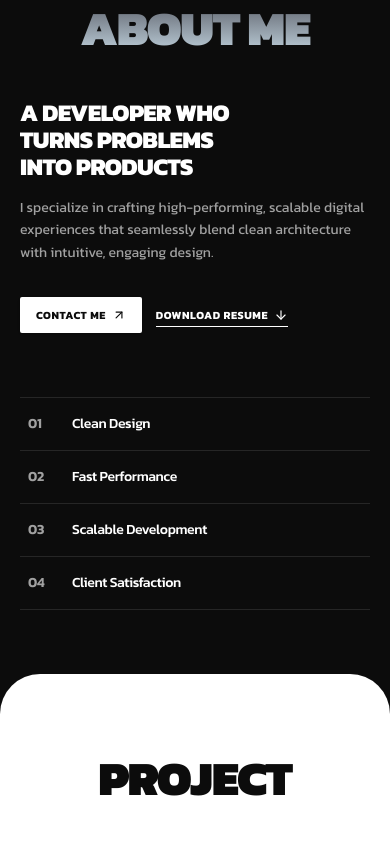
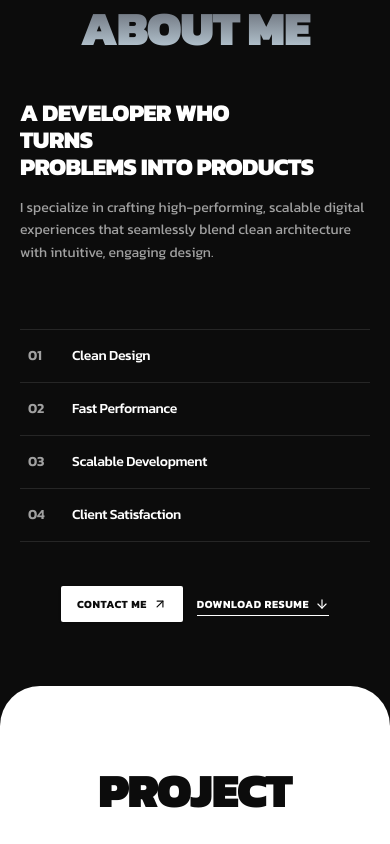
Before and after one commit to KA51M/kasim-Wd, a React app: page / in a window 390 px wide. Shown: the part 920-1764 px from the top of the page. Built offline with nearby package versions, Linux system fonts and the light colour scheme; the HTML template or start-up script is replaced by a standard one.

Commit message:
Update AboutSection and ProjectsSection

```diff
--- a/src/components/sections/AboutSection.tsx
+++ b/src/components/sections/AboutSection.tsx
@@ -8,15 +8,15 @@ const titles = [
   {
     lines: [
       "Building Solution",
-      "Through Code",
-      "And Creativity"
+      "Through",
+      "Code And Creativity"
     ]
   },
   {
     lines: [
       "A Developer Who",
-      "Turns Problems",
-      "Into Products"
+      "Turns",
+      "Problems Into Products"
     ]
   }
 ];
@@ -39,6 +39,31 @@ const features = [
     title: "Client Satisfaction"
   }
 ];
+
+const CTAButtons = ({ className = "" }: { className?: string }) => (
+  <div className={`flex flex-row items-center gap-3.5 sm:gap-6 pt-1 w-full max-w-full ${className}`}>
+    {/* CTA 1: Contact Me */}
+    <a
+      href="mailto:kasim@example.com"
+      className="group inline-flex items-center justify-center gap-1.5 sm:gap-2.5 px-4 sm:px-6 md:px-7 py-2.5 sm:py-3.5 rounded-xs bg-white text-[#0C0C0C] text-[11px] sm:text-xs md:text-sm font-bold uppercase tracking-wider transition-all duration-200 hover:bg-neutral-200 hover:scale-[1.02] active:scale-[0.98] cursor-pointer shadow-sm shrink-0 whitespace-nowrap"
+    >
+      <span>Contact Me</span>
+      <ArrowUpRight className="w-3.5 h-3.5 sm:w-4 sm:h-4 text-[#0C0C0C] group-hover:translate-x-0.5 group-hover:-translate-y-0.5 transition-transform duration-200" />
+    </a>
+
+    {/* CTA 2: Download Resume */}
+    <a
+      href="/Kasim_Resume.pdf"
+      download="Kasim_Resume.pdf"
+      className="group inline-flex items-center justify-center gap-1.5 sm:gap-2 text-white text-[11px] sm:text-xs md:text-sm font-bold uppercase tracking-wider py-1 relative cursor-pointer shrink-0 whitespace-nowrap"
+    >
+      <span>Download Resume</span>
+      <ArrowDown className="w-3.5 h-3.5 sm:w-4 sm:h-4 text-white group-hover:translate-y-0.5 transition-transform duration-200" />
+      {/* Clean bottom underline */}
+      <span className="absolute bottom-0 left-0 w-full h-[1.5px] bg-white transition-all duration-200 group-hover:opacity-60"></span>
+    </a>
+  </div>
+);
 
 export const AboutSection = () => {
   const [titleIndex, setTitleIndex] = useState(0);
@@ -68,7 +93,7 @@ export const AboutSection = () => {
       {/* Main 2-Column Content Grid */}
       <div className="max-w-6xl mx-auto w-full grid grid-cols-1 lg:grid-cols-12 gap-10 sm:gap-12 lg:gap-16 items-start">
 
-        {/* Left Column: Alternating Heading, 2-line Description & 2 CTAs */}
+        {/* Left Column: Alternating Heading, 2-line Description & Desktop CTAs */}
         <FadeIn delay={0.2} y={30} className="lg:col-span-7 flex flex-col items-start text-left w-full pr-0 lg:pr-6">
           {/* Animated Alternating Heading Container with CSS Grid stack to eliminate layout shift */}
           <div className="w-full grid grid-cols-1 [grid-template-areas:'stack'] items-center overflow-hidden">
@@ -95,28 +120,9 @@ export const AboutSection = () => {
             I specialize in crafting high-performing, scalable digital experiences that seamlessly blend clean architecture with intuitive, engaging design.
           </p>
 
-          {/* 2 CTA Buttons in Same Row on Mobile and Desktop */}
-          <div className="flex flex-row items-center justify-start gap-3.5 sm:gap-6 mt-7 sm:mt-9 pt-1 w-full max-w-full">
-            {/* CTA 1: Contact Me */}
-            <a
-              href="mailto:kasim@example.com"
-              className="group inline-flex items-center justify-center gap-1.5 sm:gap-2.5 px-4 sm:px-6 md:px-7 py-2.5 sm:py-3.5 rounded-xs bg-white text-[#0C0C0C] text-[11px] sm:text-xs md:text-sm font-bold uppercase tracking-wider transition-all duration-200 hover:bg-neutral-200 hover:scale-[1.02] active:scale-[0.98] cursor-pointer shadow-sm shrink-0 whitespace-nowrap"
-            >
-              <span>Contact Me</span>
-              <ArrowUpRight className="w-3.5 h-3.5 sm:w-4 sm:h-4 text-[#0C0C0C] group-hover:translate-x-0.5 group-hover:-translate-y-0.5 transition-transform duration-200" />
-            </a>
-
-            {/* CTA 2: Download Resume */}
-            <a
-              href="/Kasim_Resume.pdf"
-              download="Kasim_Resume.pdf"
-              className="group inline-flex items-center justify-center gap-1.5 sm:gap-2 text-white text-[11px] sm:text-xs md:text-sm font-bold uppercase tracking-wider py-1 relative cursor-pointer shrink-0 whitespace-nowrap"
-            >
-              <span>Download Resume</span>
-              <ArrowDown className="w-3.5 h-3.5 sm:w-4 sm:h-4 text-white group-hover:translate-y-0.5 transition-transform duration-200" />
-              {/* Clean bottom underline */}
-              <span className="absolute bottom-0 left-0 w-full h-[1.5px] bg-white transition-all duration-200 group-hover:opacity-60"></span>
-            </a>
+          {/* Desktop Only CTAs */}
+          <div className="hidden lg:flex mt-7 sm:mt-9 w-full">
+            <CTAButtons className="justify-start" />
           </div>
         </FadeIn>
 
@@ -145,6 +151,11 @@ export const AboutSection = () => {
               </div>
             ))}
           </div>
+
+          {/* Mobile Only Centered CTAs Below 4 Points */}
+          <div className="flex lg:hidden justify-center items-center w-full mt-10">
+            <CTAButtons className="justify-center" />
+          </div>
         </FadeIn>
 
       </div>
--- a/src/components/sections/ProjectsSection.tsx
+++ b/src/components/sections/ProjectsSection.tsx
@@ -1,4 +1,3 @@
-import { ArrowRight } from 'lucide-react';
 import { FadeIn } from '../FadeIn';
 
 interface ServiceItem {
@@ -85,18 +84,13 @@ export const ProjectsSection = () => {
               </div>
 
               {/* Middle Column: Title & Description */}
-              <div className="flex-1 py-6 sm:py-8 md:py-9 px-5 sm:px-8 md:px-10 flex flex-col justify-center">
+              <div className="flex-1 py-6 sm:py-8 md:py-9 px-6 sm:px-9 md:px-12 flex flex-col justify-center">
                 <h3 className="font-bold uppercase text-white tracking-wide text-sm sm:text-base md:text-lg lg:text-xl">
                   {service.title}
                 </h3>
                 <p className="text-neutral-400 text-xs sm:text-sm md:text-[15px] leading-relaxed mt-1.5 sm:mt-2 font-normal">
                   {service.description}
                 </p>
-              </div>
-
-              {/* Right Column: Arrow */}
-              <div className="w-14 sm:w-20 md:w-24 flex items-center justify-center shrink-0 pr-2 sm:pr-4">
-                <ArrowRight className="w-5 h-5 sm:w-6 sm:h-6 text-neutral-400 group-hover:text-white group-hover:translate-x-1.5 transition-all duration-300 stroke-[1.5]" />
               </div>
             </div>
           ))}
```
